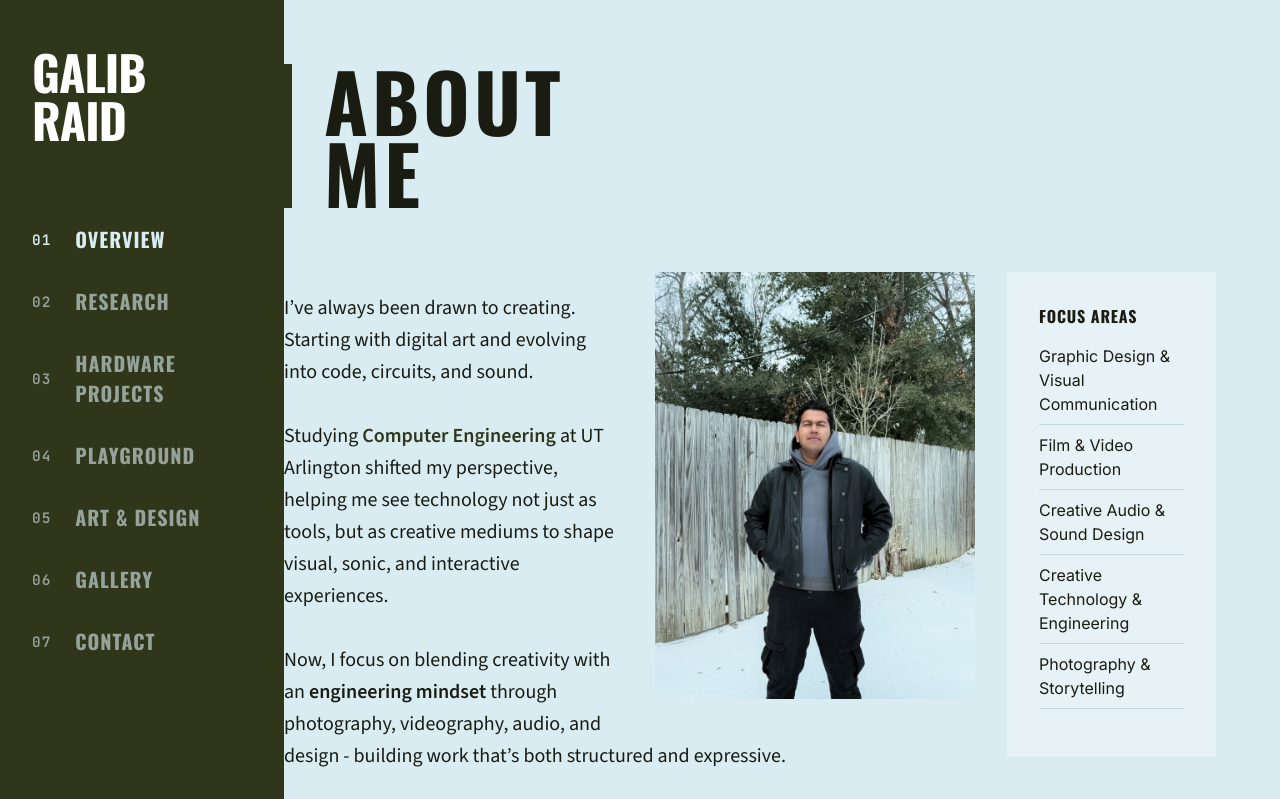
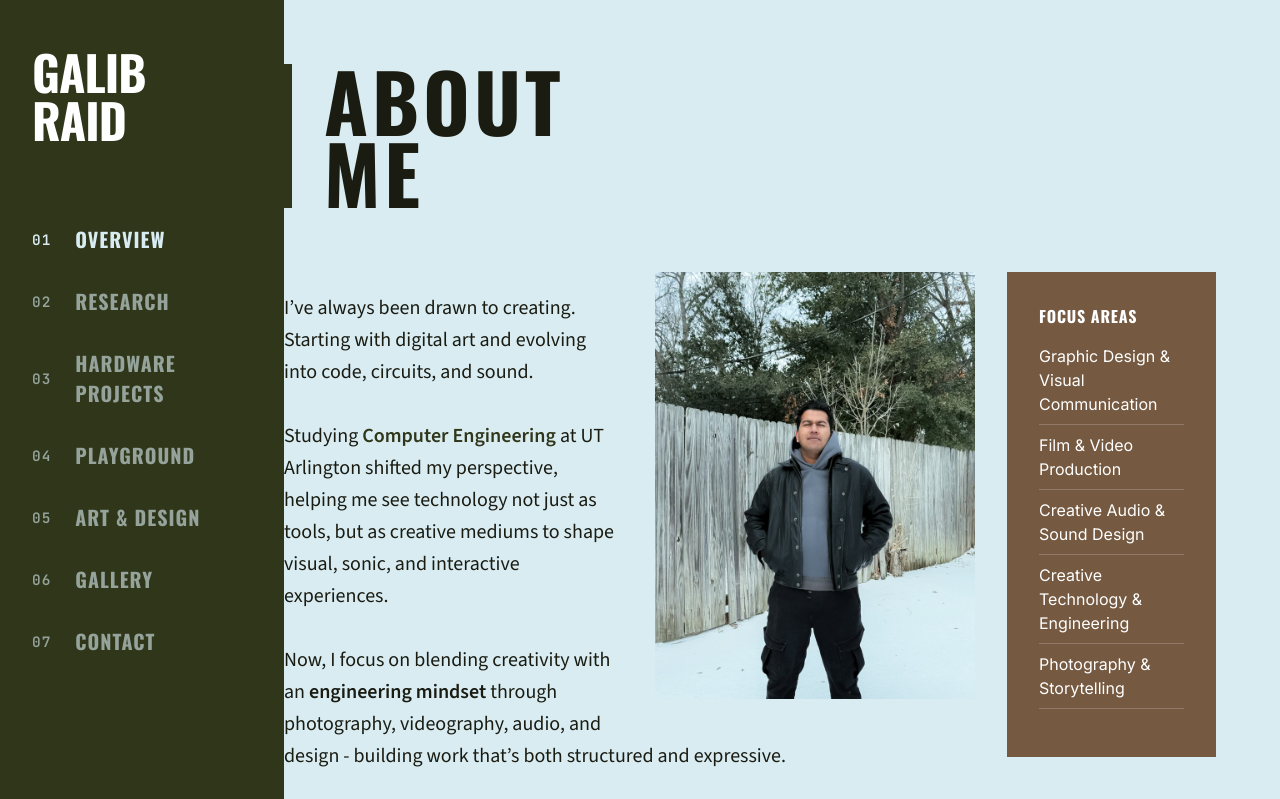
Before and after one commit to Galib2003/Portfolio, a React (Vite) app: page / in a window 1280 px wide. Shown: the top 799 px of the page. Built offline with nearby package versions, Linux system fonts and the light colour scheme.

Commit message:
style: update Focus Areas background and text color

```diff
--- a/src/App.jsx
+++ b/src/App.jsx
@@ -385,11 +385,11 @@ const SystemOverview = () => (
 
       {/* Column 2: Stats/Focus Areas */}
       <div style={{ gridColumn: 'span 3', display: 'flex', flexDirection: 'column', gap: '1rem' }}>
-        <div style={{ background: 'var(--bg-surface)', padding: '2rem' }}>
-          <h4 style={{ marginBottom: '1rem' }}>Focus Areas</h4>
+        <div style={{ background: '#755941', padding: '2rem', color: 'white' }}>
+          <h4 style={{ marginBottom: '1rem', color: 'white' }}>Focus Areas</h4>
           <ul style={{ listStyle: 'none', padding: 0 }}>
             {['Graphic Design & Visual Communication', 'Film & Video Production', 'Creative Audio & Sound Design', 'Creative Technology & Engineering', 'Photography & Storytelling'].map(item => (
-              <li key={item} style={{ marginBottom: '0.5rem', borderBottom: '1px solid var(--border-lines)', paddingBottom: '0.5rem' }}>{item}</li>
+              <li key={item} style={{ marginBottom: '0.5rem', borderBottom: '1px solid rgba(255, 255, 255, 0.2)', paddingBottom: '0.5rem' }}>{item}</li>
             ))}
           </ul>
         </div>
```
